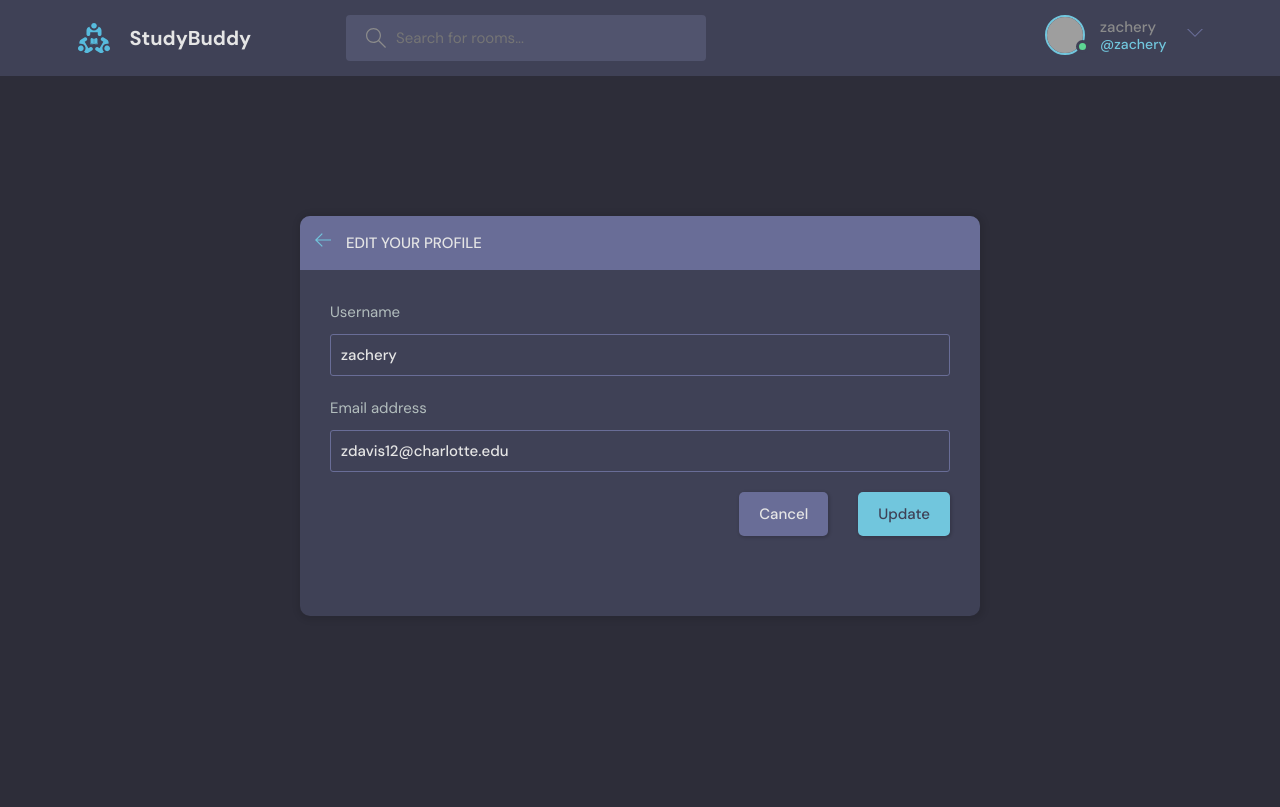
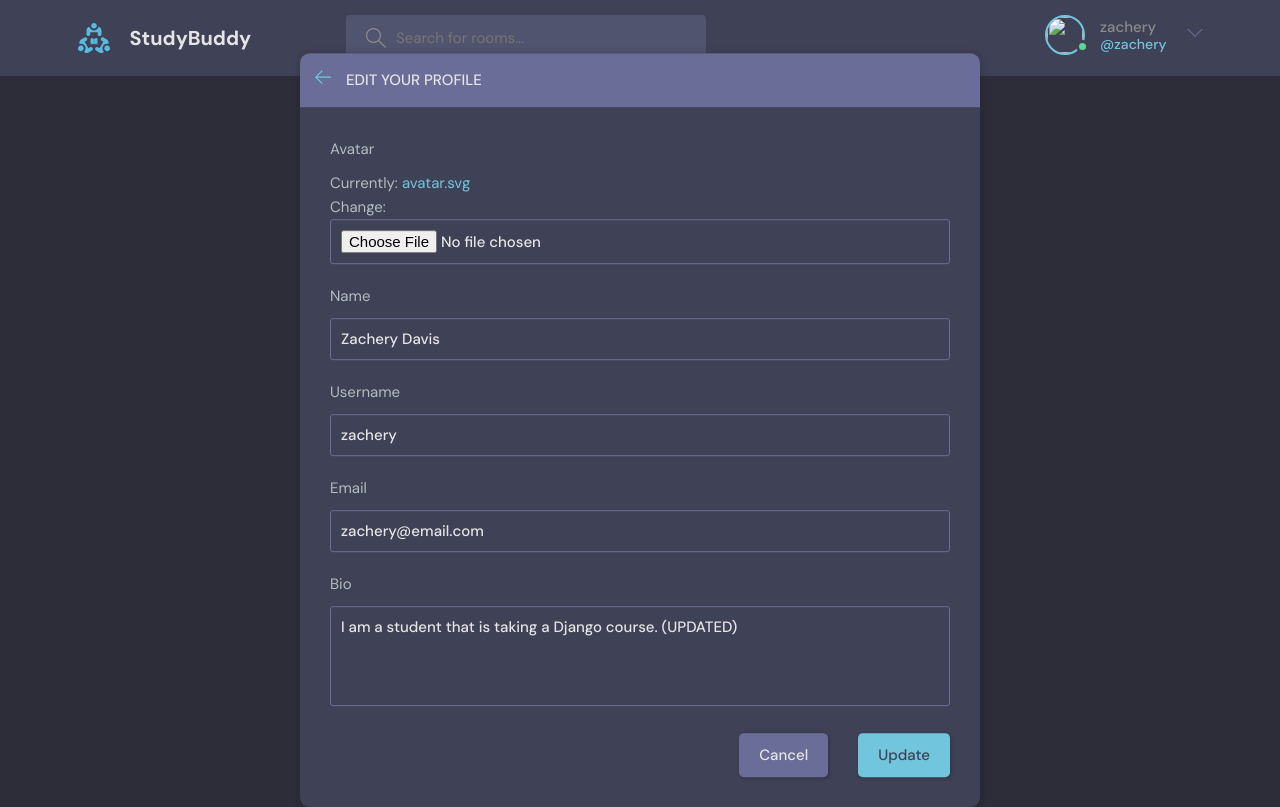
Before and after one commit to Zachery-Davis/django-course, a Django app: page /update-user/ in a window 1280 px wide. Before the commit the page ends 616 px from the top, so only its background shows below. Run offline with Django 5.2, Linux system fonts and the light colour scheme; a user stored in the database is signed in; grey boxes are pictures that could not be loaded.

Commit message:
Integrating Custom User Model

```diff
--- a/studybud/base/admin.py
+++ b/studybud/base/admin.py
@@ -2,8 +2,9 @@
 
 # Register your models here.
 
-from .models import Room, Topic, Message
+from .models import Room, Topic, Message, User
 
+admin.site.register(User)
 admin.site.register(Room)
 admin.site.register(Topic)
 admin.site.register(Message)
--- a/studybud/base/forms.py
+++ b/studybud/base/forms.py
@@ -1,6 +1,11 @@
 from django.forms import ModelForm
-from .models import Room
-from django.contrib.auth.models import User
+from django.contrib.auth.forms import UserCreationForm
+from .models import Room, User
+
+class MyUserCreationForm(UserCreationForm):
+    class Meta:
+        model = User
+        fields = ["name", "username", "email", "password1", "password2"]
 
 class RoomForm(ModelForm):
     class Meta:
@@ -11,4 +16,4 @@
 class UserForm(ModelForm):
     class Meta:
         model = User
-        fields = ["username", "email"]
+        fields = ["avatar", "name", "username", "email", "bio"]
--- a/studybud/base/models.py
+++ b/studybud/base/models.py
@@ -1,7 +1,16 @@
 from django.db import models
-from django.contrib.auth.models import User
+from django.contrib.auth.models import AbstractUser
 
-# Create your models here.
+class User(AbstractUser):
+    name = models.CharField(max_length=200, null=True)
+    email = models.EmailField(unique=True, null=True)
+    bio = models.TextField(null=True)
+
+    avatar = models.ImageField(null=True, default="avatar.svg")
+
+    USERNAME_FIELD = 'email'
+    REQUIRED_FIELDS = []
+
 
 class Topic(models.Model):
     name = models.CharField(max_length=200)
--- a/studybud/base/templates/base/activity.html
+++ b/studybud/base/templates/base/activity.html
@@ -24,7 +24,7 @@
                 <div class="activities__boxHeader roomListRoom__header">
                     <a href="{% url 'user-profile' message.user.id %}" class="roomListRoom__author">
                     <div class="avatar avatar--small">
-                        <img src="https://randomuser.me/api/portraits/women/11.jpg" />
+                        <img src="{{message.user.avater.url}}" />
                     </div>
                     <p>
                         @{{message.user}}
--- a/studybud/base/templates/base/activity_component.html
+++ b/studybud/base/templates/base/activity_component.html
@@ -7,10 +7,10 @@
             <div class="activities__boxHeader roomListRoom__header">
                 <a href="{% url 'user-profile' message.user.id %}" class="roomListRoom__author">
                 <div class="avatar avatar--small">
-                    <img src="https://randomuser.me/api/portraits/women/11.jpg" />
+                    <img src="{{message.user.avatar.url}}" />
                 </div>
                 <p>
-                    @{{message.user}}
+                    @{{message.user.username}}
                     <span>{{message.created|timesince}} ago</span>
                 </p>
                 </a>
--- a/studybud/base/templates/base/feed_component.html
+++ b/studybud/base/templates/base/feed_component.html
@@ -3,7 +3,7 @@
     <div class="roomListRoom__header">
     <a href="{% url 'user-profile' room.host.id %}" class="roomListRoom__author">
         <div class="avatar avatar--small">
-        <img src="https://randomuser.me/api/portraits/women/11.jpg" />
+        <img src="{{room.host.avatar.url}}" />
         </div>
         <span>@{{room.host.username}}</span>
     </a>
--- a/studybud/base/templates/base/login_register.html
+++ b/studybud/base/templates/base/login_register.html
@@ -16,8 +16,8 @@
               <form class="form" method="POST" action="">
                 {% csrf_token %}
                 <div class="form__group form__group">
-                  <label for="room_name">Username</label>
-                  <input id="username" name="username" type="text" placeholder="e.g. dennis_ivy" />
+                  <label for="room_name">Email</label>
+                  <input id="username" name="email" type="text" placeholder="e.g. dennis_ivy" />
                 </div>
                 <div class="form__group">
                   <label for="password">Password</label>
--- a/studybud/base/templates/base/update-user.html
+++ b/studybud/base/templates/base/update-user.html
@@ -19,7 +19,7 @@
                 </div>
             </div>
             <div class="layout__body">
-                <form class="form" action="" method="POST">
+                <form class="form" action="" method="POST" enctype="multipart/form-data">
                     {% csrf_token %}
 
                     {% for field in form %}
--- a/studybud/base/views.py
+++ b/studybud/base/views.py
@@ -2,12 +2,10 @@
 from django.contrib import messages
 from django.http import HttpResponse
 from django.db.models import Q
-from django.contrib.auth.models import User
 from django.contrib.auth.decorators import login_required
 from django.contrib.auth import authenticate, login, logout
-from .models import Room, Topic, Message
-from .forms import RoomForm, UserForm
-from django.contrib.auth.forms import UserCreationForm
+from .models import Room, Topic, Message, User
+from .forms import RoomForm, UserForm, MyUserCreationForm
 
 # Create your views here.
 
@@ -26,15 +24,15 @@
     if request.user.is_authenticated:
         return redirect("home")
     if request.method == 'POST':
-        username = request.POST.get('username').lower()
+        email = request.POST.get('email').lower()
         password = request.POST.get('password')
 
         try:
-            user = User.objects.get(username=username)
+            user = User.objects.get(email=email)
         except:
             messages.error(request, 'User does not exist')
 
-        user = authenticate(request, username=username, password=password)
+        user = authenticate(request, email=email, password=password)
 
         if user is not None:
             login(request, user)
@@ -47,9 +45,9 @@
     return render(request, "base/login_register.html", context)
 
 def registerPage(request):
-    form = UserCreationForm()
+    form = MyUserCreationForm()
     if request.method == "POST":
-        form = UserCreationForm(request.POST)
+        form = MyUserCreationForm(request.POST)
         if form.is_valid():
             user = form.save(commit=False)
             user.username = user.username.lower()
@@ -169,7 +167,7 @@
     user = request.user
     form = UserForm(instance=user)
     if request.method == "POST":
-        form = UserForm(request.POST, instance=user)
+        form = UserForm(request.POST, request.FILES, instance=user)
         if form.is_valid():
             form.save()
             return redirect('user-profile', pk=user.id)
--- a/studybud/studybud/urls.py
+++ b/studybud/studybud/urls.py
@@ -16,9 +16,13 @@
 """
 from django.contrib import admin
 from django.urls import path, include
+from django.conf import settings
+from django.conf.urls.static import static
 
 urlpatterns = [
     path('admin/', admin.site.urls),
     path('', include('base.urls')),
     path("api/", include("base.api.urls"))
 ]
+
+urlpatterns += static(settings.MEDIA_URL, document_root = settings.MEDIA_ROOT)
--- a/studybud/templates/navbar.html
+++ b/studybud/templates/navbar.html
@@ -23,7 +23,7 @@
             <div class="header__user">
             <a href="{% url 'user-profile' user.id %}">
                 <div class="avatar avatar--medium active">
-                <img src="https://randomuser.me/api/portraits/men/37.jpg" />
+                <img src="{{user.avater.url}}" />
                 </div>
                 <p>{{request.user.username}} <span>@{{request.user.username}}</span></p>
             </a>
```
Also changed, not shown: studybud/studybud/settings.py (+6 -1 lines), studybud/base/migrations/0001_initial.py, studybud/base/migrations/0002_topic_room_host_message_room_topic.py (deleted), studybud/base/migrations/0002_user_bio_user_name_alter_user_email.py (added), studybud/base/migrations/0003_alter_room_options_room_participants.py (deleted), studybud/base/migrations/0003_user_avatar.py (added), studybud/base/migrations/0004_alter_message_options.py (deleted), studybud/db.sqlite3.
